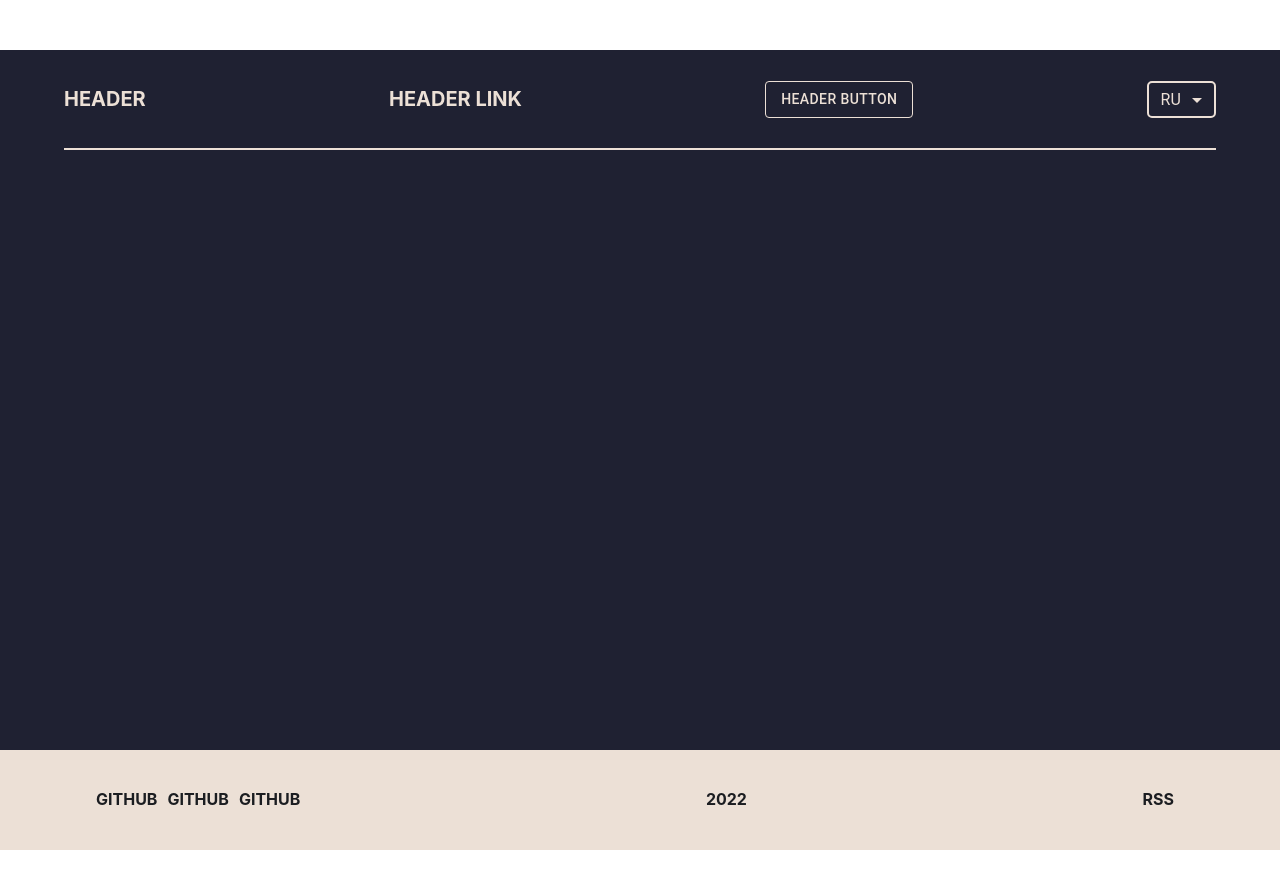
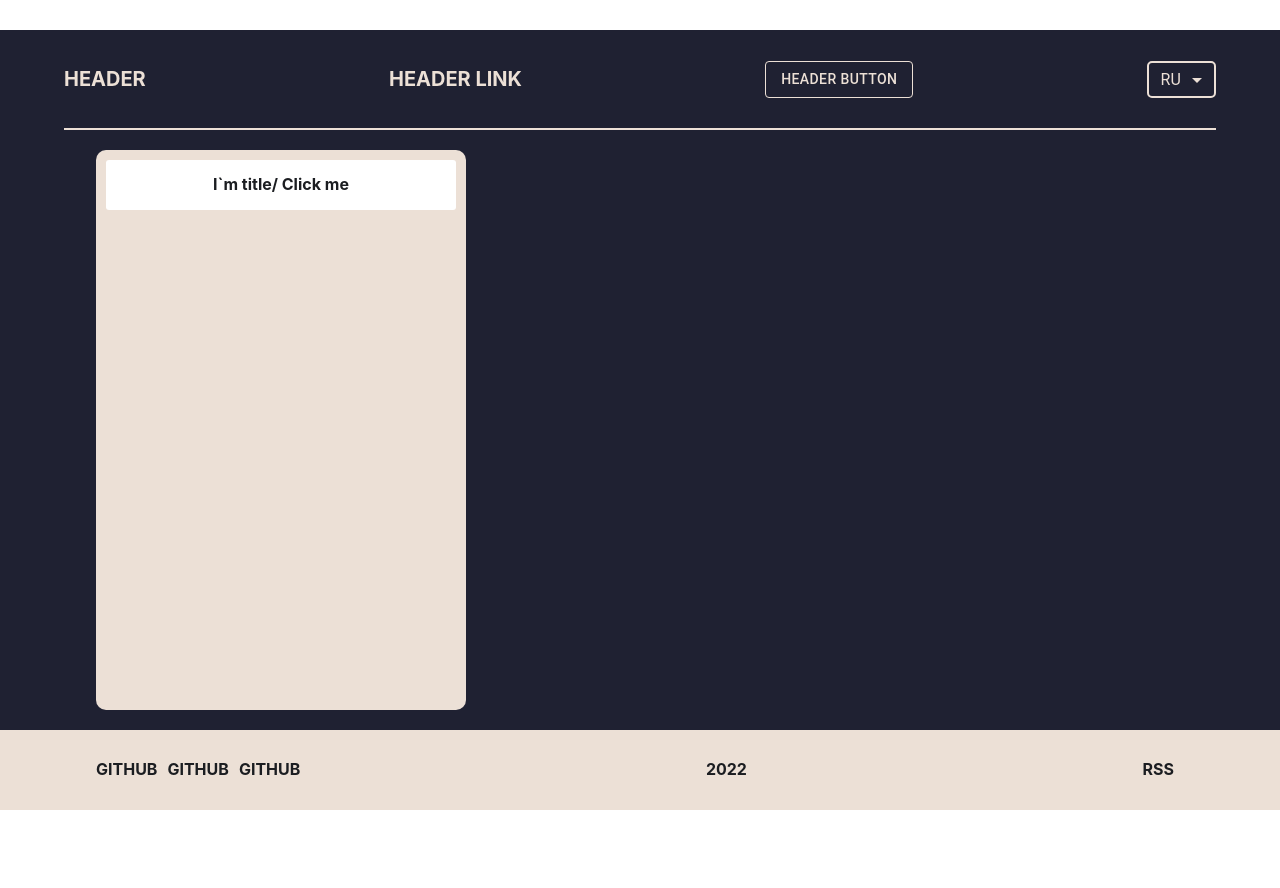
Before and after one commit to sharovskiye/project-management-app, a React (Create React App) app: page /#/ in a window 1280 px wide. Shown: the part 880-1768 px from the top of the page. After the commit the page ends 1740 px from the top, so only its background shows below. Built offline with nearby package versions, Linux system fonts and the light colour scheme.

Commit message:
PMA-13 feat(designe): add column

```diff
--- /dev/null
+++ b/src/components/designe/Column.tsx
@@ -0,0 +1,46 @@
+import { Tooltip } from '@mui/material';
+import { useCallback, useState } from 'react';
+import style from './style.module.scss';
+
+export const Column = () => {
+  const [open, setOpen] = useState(false);
+
+  const isOpen = useCallback(() => {
+    setOpen((prevValue) => !prevValue);
+  }, []);
+
+  return (
+    <div className={`${style.column}`}>
+      <div className={`${style.column_header}`}>
+        {!open && (
+          <Tooltip title="Click">
+            <div className={`${style.column_title}`} onClick={isOpen}>
+              <p>I`m title/ Click me</p>
+            </div>
+          </Tooltip>
+        )}
+        {open && (
+          <form className={style.column_form}>
+            <div className={style.column_buttons}>
+              <button
+                type="submit"
+                className={`${style.columnButton} ${style.columnButton__submit}`}
+              >
+                SUBMIT
+              </button>
+              <button
+                type="button"
+                className={`${style.columnButton} ${style.columnButton__cancel}`}
+                onClick={isOpen}
+              >
+                CANCEL
+              </button>
+            </div>
+            <input className={style.column_input} type="text" />
+          </form>
+        )}
+      </div>
+      <div></div>
+    </div>
+  );
+};
--- a/src/components/designe/designe.tsx
+++ b/src/components/designe/designe.tsx
@@ -2,6 +2,7 @@ import React from 'react';
 import { Select, MenuItem, SelectChangeEvent, FormControl, Link, Button } from '@mui/material';
 import { useState } from 'react';
 import style from './style.module.scss';
+import { Column } from './Column';
 
 export const Designe = () => {
   const [age, setAge] = useState('RU');
@@ -31,7 +32,9 @@ export const Designe = () => {
         </header>
 
         <main className={`${style.lightTheme}`}>
-          <div className={`${style.container} ${style.container__medium}  ${style.main}`}></div>
+          <div className={`${style.container} ${style.container__medium}  ${style.main}`}>
+            <Column />
+          </div>
         </main>
 
         <footer className={`${style.darkTheme}`}>
@@ -70,7 +73,9 @@ export const Designe = () => {
         </header>
 
         <main className={`${style.darkTheme}`}>
-          <div className={`${style.container} ${style.container__medium}  ${style.main}`}></div>
+          <div className={`${style.container} ${style.container__medium}  ${style.main}`}>
+            <Column />
+          </div>
         </main>
 
         <footer className={`${style.lightTheme}`}>
--- a/src/components/designe/style.module.scss
+++ b/src/components/designe/style.module.scss
@@ -8,6 +8,8 @@ $text-color: #403D3C;
 $text-column-color: #6B6867;
 $link-text-size: 20px;
 $footer-link-text-size: 16px;
+$background-cancel: #F3758B;
+$background-submit: #6DCCCC;
 
 section {
     margin-bottom: 50px;
@@ -37,10 +39,12 @@ section {
 }
 
 .header {
+    height: 100px;
     font-size: $link-text-size;
 }
 
 .footer {
+    height: 80px;
     font-size: $footer-link-text-size;
 
     &_githubBlock {
@@ -53,7 +57,6 @@ section {
     display: flex;
     align-items: center;
     justify-content: space-between;
-    height: 100px;
     font-weight: bold;
 
     &_link {
@@ -75,7 +78,9 @@ section {
 
 
 .main {
-    height: calc(100vh - 200px)
+    display: flex;
+    align-items: center;
+    height: calc(100vh - 200px);
 }
 
 .form {
@@ -94,32 +99,72 @@ section {
     }
 }
 
-.lightTheme {
-    background-color: $main-bg-light;
+.column {
+    width: 350px;
+    height: 90%;
+    padding: 10px;
+    border-radius: 10px;
 
-    & .footer {
-        color: $title-color-dark;
+    &__full {
+        overflow-y: scroll;
     }
 
-    & .line {
-        background-color: $title-color-dark;
+    &_header {
+        height: 50px;
+        font-size: $footer-link-text-size;
+        font-weight: bold;
+        color: $title-color-dark;
+        border-radius: 5px;
     }
 
-    & .link {
-        color: $title-color-dark !important;
+    &_title {
+        display: flex;
+        align-items: center;
+        justify-content: center;
+        width: 100%;
+        height: 100%;
+        cursor: pointer;
+        background-color: #ffffff;
+        border-radius: 3px;
+        transition: 0.5s;
     }
 
-    & .button {
-        color: $title-color-dark !important;
-        border-color: $title-color-dark !important;
+    &_form {
+        display: flex;
+        height: 100%;
     }
 
-    & .form {
-        &_select {
-            color: $title-color-dark !important;
+    &_buttons {
+        display: flex;
+        flex-direction: column;
+        justify-content: space-between;
+        width: 100px;
+    }
 
-            & fieldset {
-                border-color: $title-color-dark !important;
+    &_input {
+        display: flex;
+        width: calc(100% - 110px);
+        margin-left: 10px;
+        border: none;
+        outline: none;
+    }
+
+    & .columnButton {
+        height: 47%;
+        cursor: pointer;
+        border: #ffffff 2px solid;
+        border-radius: 5px;
+        transition: 0.5s;
+
+        &__submit {
+            &:hover {
+                color: $background-submit ;
+            }
+        }
+
+        &__cancel {
+            &:hover {
+                color: $background-cancel ;
             }
         }
     }
@@ -158,4 +203,44 @@ section {
             }
         }
     }
+
+    & .column {
+        background-color: $main-bg-light;
+
+    }
 }
+
+.lightTheme {
+    background-color: $main-bg-light;
+
+    & .footer {
+        color: $title-color-dark;
+    }
+
+    & .line {
+        background-color: $title-color-dark;
+    }
+
+    & .link {
+        color: $title-color-dark !important;
+    }
+
+    & .button {
+        color: $title-color-dark !important;
+        border-color: $title-color-dark !important;
+    }
+
+    & .form {
+        &_select {
+            color: $title-color-dark !important;
+
+            & fieldset {
+                border-color: $title-color-dark !important;
+            }
+        }
+    }
+
+    & .column {
+        background-color: $main-bg-dark;
+    }
+}
```
